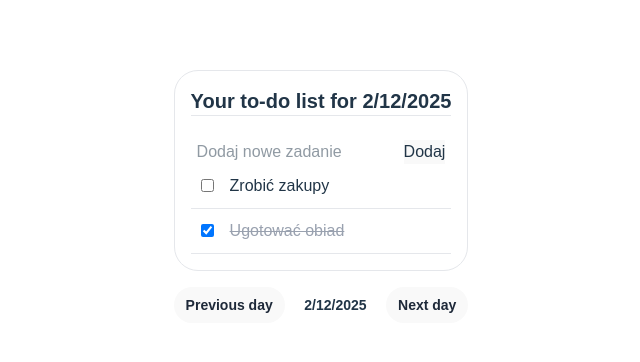
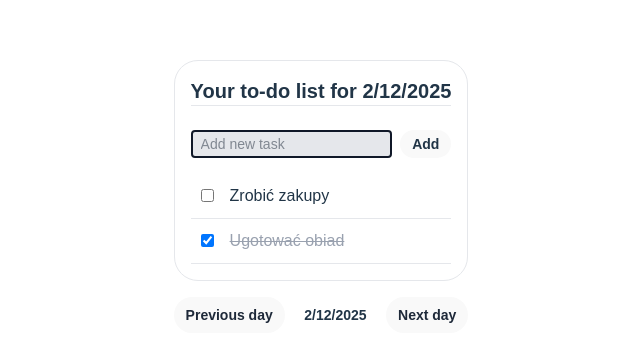
Before and after one commit to donczju-kraj/vue-daily-tracker, a Vue app: page / in a window 1280 px wide. Shown: the part 204-566 px from the top of the page, without its empty margins (319-959 px from the left). Built offline with nearby package versions, Linux system fonts and the light colour scheme.

Commit message:
Moved new task form to seperate component

```diff
--- a/src/components/NewTask.vue
+++ b/src/components/NewTask.vue
@@ -1,12 +1,27 @@
 <template>
-  <div>
-    <input class="" type="text" v-model="newTaskTitle" placeholder="Dodaj nowe zadanie">
-    <button @click="addTask">Dodaj</button>
-  </div>
+  <form @submit.prevent="addTask" class="my-4 flex space-x-2 justify-between">
+    <input
+      class="px-2 border-2 border-gray-900 rounded bg-gray-200 text-gray-800 text-sm"
+      type="text"
+      v-model="newTaskTitle"
+      placeholder="Add new task"/>
+    <button
+      class="font-semibold bg-green-800 px-3 py-1 rounded-full text-sm transition ease-in-out duration-300 delay-150 hover:scale-105 hover:cursor-pointer"
+      type="submit">Add</button>
+  </form>
 </template>
 
 <script setup lang="ts">
-import ref from 'vue';
+import { ref, defineEmits } from 'vue';
+
+const emit = defineEmits(['task-added']);
+
+const addTask = () => {
+  if(newTaskTitle.value.trim() !== '') {
+    emit('task-added', newTaskTitle.value.trim());
+    newTaskTitle.value = '';
+  }
+}
 const newTaskTitle = ref('');
 
 </script>
--- a/src/components/TodoList.vue
+++ b/src/components/TodoList.vue
@@ -1,10 +1,7 @@
 <template>
   <div class="p-4 border border-gray-200 rounded-3xl">
     <h2 class="border-b border-gray-200 text-xl font-semibold mb-6">Your to-do list for {{ day }}</h2>
-    <div>
-      <input class="" type="text" v-model="newTaskTitle" placeholder="Dodaj nowe zadanie">
-      <button @click="addTask">Dodaj</button>
-    </div>
+    <NewTask @task-added="addTask" />
     <ul>
       <li v-for="task in tasks" :key="task.id">
         <Task :task="task" @task-updated="updateTask" />
@@ -15,6 +12,7 @@
 
 <script setup lang="ts">
 import { defineProps, ref } from 'vue';
+import NewTask from './NewTask.vue';
 import Task from './Task.vue';
 
 const props = defineProps<{
@@ -26,13 +24,12 @@ const tasks = ref([
   { id: 2, title: 'Ugotować obiad', completed: true }
 ]);
 
-const newTaskTitle = ref('');
 
-const addTask = () => {
-  if (newTaskTitle.value.trim() !== '') {
+const addTask = (newTask) => {
+  if (newTask.trim() !== '') {
     tasks.value.push({
       id: Date.now(),
-      title: newTaskTitle.value.trim(),
+      title: newTask.trim(),
       completed: false
     });
     newTaskTitle.value = '';
```
